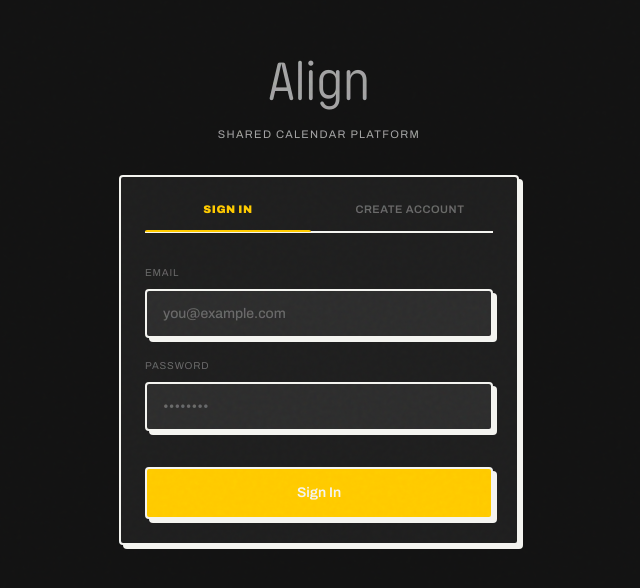
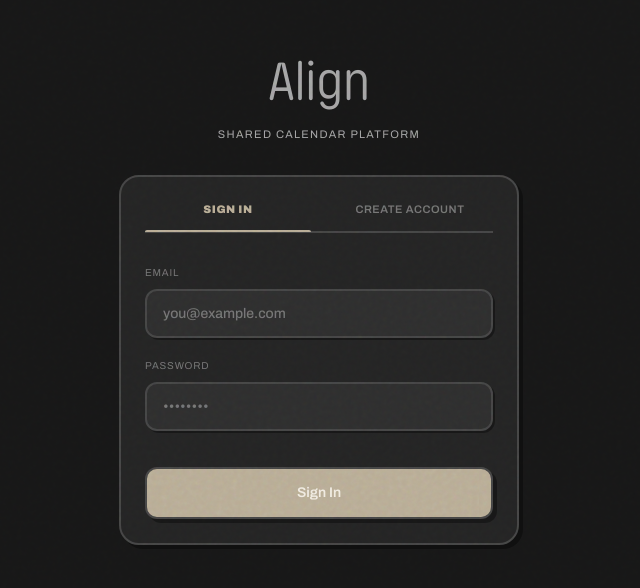
Before and after one commit to SimpleMindedMoron/minimal-calendar, a Next.js app: page /login in a window 1280 px wide. Shown: the part 108-696 px from the top of the page, without its empty margins (321-961 px from the left). Built offline with nearby package versions, Linux system fonts and the light colour scheme; no server answers.

Commit message:
Update design to muted bento box design

```diff
--- a/app/components/calendar-panel/calendar-panel.module.css
+++ b/app/components/calendar-panel/calendar-panel.module.css
@@ -20,20 +20,20 @@
   color: var(--ink);
   width: 24px;
   height: 24px;
-  border-radius: 4px;
+  border-radius: 12px;
   font-size: 12px;
   cursor: pointer;
   display: flex;
   align-items: center;
   justify-content: center;
   transition: all 0.1s;
-  box-shadow: 2px 2px 0px 0px var(--rule);
+  box-shadow: 2px 2px 0px 0px var(--shadow);
 }
 
 .nav button:hover {
   background: var(--surface-raised);
   transform: translate(2px, 2px);
-  box-shadow: 0px 0px 0px 0px var(--rule);
+  box-shadow: 0px 0px 0px 0px transparent;
 }
 
 .addBtn {
@@ -44,17 +44,17 @@
   background: var(--gold) !important;
   border: 2px solid var(--rule) !important;
   padding: 8px 14px !important;
-  border-radius: 4px !important;
+  border-radius: 12px !important;
   cursor: pointer;
   width: auto !important;
   height: auto !important;
-  box-shadow: 2px 2px 0px 0px var(--rule);
+  box-shadow: 2px 2px 0px 0px var(--shadow);
   transition: all 0.1s;
 }
 
 .addBtn:hover {
   transform: translate(2px, 2px);
-  box-shadow: 0px 0px 0px 0px var(--rule);
+  box-shadow: 0px 0px 0px 0px transparent;
 }
 
 .weekdays {
@@ -155,11 +155,11 @@
 }
 
 .tab {
-  font-family: 'Archivo', sans-serif;
+  font-family: 'Pilcrow Rounded', sans-serif;
   font-size: 8.5px;
   letter-spacing: 0.03em;
   padding: 1.5px 5px;
-  border-radius: 2px;
+  border-radius: 4px;
   line-height: 1.5;
   white-space: nowrap;
   overflow: hidden;
@@ -290,14 +290,14 @@
   left: 0;
   background: var(--surface-raised, #1a1a1a);
   border: 2px solid var(--rule);
-  border-radius: 4px;
+  border-radius: 12px;
   padding: 8px;
   display: flex;
   flex-direction: column;
   gap: 0;
   width: 222px;
   z-index: 100;
-  box-shadow: 4px 4px 0px 0px var(--rule);
+  box-shadow: 4px 4px 0px 0px var(--shadow);
   animation: dropdown-in 0.15s cubic-bezier(0.22, 1, 0.36, 1) forwards;
 }
 
@@ -348,7 +348,7 @@
   color: var(--ink);
   width: 24px;
   height: 24px;
-  border-radius: 4px;
+  border-radius: 12px;
   font-size: 14px;
   cursor: pointer;
   display: flex;
@@ -358,13 +358,13 @@
   flex-shrink: 0;
   width: 24px !important;
   height: 24px !important;
-  box-shadow: 2px 2px 0px 0px var(--rule);
+  box-shadow: 2px 2px 0px 0px var(--shadow);
 }
 
 .backBtn:hover {
   background: var(--surface-raised);
   transform: translate(2px, 2px);
-  box-shadow: 0px 0px 0px 0px var(--rule);
+  box-shadow: 0px 0px 0px 0px transparent;
 }
 
 .yearViewTitle {
@@ -506,7 +506,7 @@
   color: var(--ink);
   background: var(--surface);
   border: 2px solid transparent;
-  border-radius: 4px;
+  border-radius: 8px;
   padding: 6px 4px;
   cursor: pointer;
   text-align: center;
--- a/app/components/event-dialog/event-dialog.module.css
+++ b/app/components/event-dialog/event-dialog.module.css
@@ -16,9 +16,9 @@
   width: min(100%, 31rem);
   padding: clamp(1.4rem, 4vw, 2.25rem);
   border: 2px solid var(--rule);
-  border-radius: 4px;
+  border-radius: 24px;
   background: var(--surface);
-  box-shadow: 4px 4px 0px 0px var(--rule);
+  box-shadow: 4px 4px 0px 0px var(--shadow);
   animation: dialog-in 280ms cubic-bezier(0.22, 1, 0.36, 1) both;
 }
 
@@ -57,13 +57,13 @@
   min-height: 2.75rem;
   padding: 0.65rem 0.75rem;
   border: 2px solid var(--rule);
-  border-radius: 4px;
+  border-radius: 12px;
   background: var(--surface-raised);
   color: var(--ink);
   font-family: 'Archivo', sans-serif;
   font-size: 14px;
   transition: all 0.1s;
-  box-shadow: 4px 4px 0px 0px var(--rule);
+  box-shadow: 2px 2px 0px 0px var(--shadow);
 }
 
 .field input:hover,
@@ -72,7 +72,7 @@
   border-color: var(--rule);
   outline: none;
   transform: translate(2px, 2px);
-  box-shadow: 2px 2px 0px 0px var(--rule);
+  box-shadow: 0px 0px 0px 0px transparent;
 }
 
 .actions {
@@ -86,13 +86,13 @@
 .saveButton {
   min-height: 2.65rem;
   padding: 0.55rem 1.2rem;
-  border-radius: 4px;
+  border-radius: 12px;
   font-family: 'Archivo', sans-serif;
   font-size: 13px;
   font-weight: 500;
   transition: all 0.1s;
   cursor: pointer;
-  box-shadow: 4px 4px 0px 0px var(--rule);
+  box-shadow: 4px 4px 0px 0px var(--shadow);
 }
 
 .cancelButton {
@@ -105,7 +105,7 @@
   background: var(--surface-raised);
   color: var(--ink);
   transform: translate(2px, 2px);
-  box-shadow: 2px 2px 0px 0px var(--rule);
+  box-shadow: 2px 2px 0px 0px var(--shadow);
 }
 
 .saveButton {
@@ -117,12 +117,12 @@
 .saveButton:hover {
   opacity: 1;
   transform: translate(2px, 2px);
-  box-shadow: 2px 2px 0px 0px var(--rule);
+  box-shadow: 2px 2px 0px 0px var(--shadow);
 }
 
 .saveButton:active {
   transform: translate(4px, 4px);
-  box-shadow: 0px 0px 0px 0px var(--rule);
+  box-shadow: 0px 0px 0px 0px transparent;
 }
 
 @keyframes fade-in {
--- a/app/components/login-form/login-form.module.css
+++ b/app/components/login-form/login-form.module.css
@@ -54,8 +54,8 @@
   width: 100%;
   margin-bottom: 1.5rem;
   padding: 0.8rem;
-  border-radius: 6px;
-  font-family: 'Archivo', sans-serif;
+  border-radius: 12px;
+  font-family: "Archivo", sans-serif;
   font-size: 13px;
   text-align: center;
   animation: fade-in 300ms ease;
@@ -96,14 +96,14 @@
   min-height: 3rem;
   padding: 0.75rem 1rem;
   border: 2px solid var(--rule);
-  border-radius: 4px;
+  border-radius: 12px;
   background: var(--surface-raised);
   font-weight: 500;
   color: var(--ink);
-  font-family: 'Archivo', sans-serif;
+  font-family: "Archivo", sans-serif;
   font-size: 14px;
   transition: all 0.1s ease;
-  box-shadow: 4px 4px 0px 0px var(--rule);
+  box-shadow: 2px 2px 0px 0px var(--shadow);
 }
 
 .field input::placeholder {
@@ -121,7 +121,7 @@
   font-weight: 500;
   outline: none;
   transform: translate(2px, 2px);
-  box-shadow: 2px 2px 0px 0px var(--rule);
+  box-shadow: 0px 0px 0px 0px transparent;
 }
 
 .submitButton {
@@ -129,26 +129,26 @@
   min-height: 3.2rem;
   margin-top: 1rem;
   border: 2px solid var(--rule);
-  border-radius: 4px;
+  border-radius: 12px;
   background: var(--gold);
   color: var(--ink);
-  font-family: 'Archivo', sans-serif;
+  font-family: "Archivo", sans-serif;
   font-size: 14px;
   font-weight: 600;
   transition: all 0.1s ease;
   cursor: pointer;
-  box-shadow: 4px 4px 0px 0px var(--rule);
+  box-shadow: 4px 4px 0px 0px var(--shadow);
 }
 
 .submitButton:hover:not(:disabled) {
   background: var(--exam-dim);
   transform: translate(2px, 2px);
-  box-shadow: 2px 2px 0px 0px var(--rule);
+  box-shadow: 2px 2px 0px 0px var(--shadow);
 }
 
 .submitButton:active:not(:disabled) {
   transform: translate(4px, 4px);
-  box-shadow: 0px 0px 0px 0px var(--rule);
+  box-shadow: 0px 0px 0px 0px transparent;
 }
 
 .submitButton:disabled {
@@ -156,7 +156,7 @@
   color: var(--ink-faint);
   cursor: not-allowed;
   transform: translate(4px, 4px);
-  box-shadow: 0px 0px 0px 0px var(--rule);
+  box-shadow: 0px 0px 0px 0px transparent;
 }
 
 
--- a/app/components/room-dialog/room-dialog.module.css
+++ b/app/components/room-dialog/room-dialog.module.css
@@ -15,9 +15,9 @@
   width: min(100%, 31rem);
   padding: clamp(1.4rem, 4vw, 2.25rem);
   border: 2px solid var(--rule);
-  border-radius: 4px;
+  border-radius: 24px;
   background: var(--surface);
-  box-shadow: 4px 4px 0px 0px var(--rule);
+  box-shadow: 4px 4px 0px 0px var(--shadow);
   animation: dialog-in 280ms cubic-bezier(0.22, 1, 0.36, 1) both;
 }
 
@@ -102,13 +102,13 @@
   min-height: 2.75rem;
   padding: 0.65rem 0.75rem;
   border: 2px solid var(--rule);
-  border-radius: 4px;
+  border-radius: 12px;
   background: var(--surface-raised);
   color: var(--ink);
   font-family: 'Archivo', sans-serif;
   font-size: 14px;
   transition: all 0.1s;
-  box-shadow: 4px 4px 0px 0px var(--rule);
+  box-shadow: 2px 2px 0px 0px var(--shadow);
 }
 
 .field input:hover,
@@ -117,7 +117,7 @@
   border-color: var(--rule);
   outline: none;
   transform: translate(2px, 2px);
-  box-shadow: 2px 2px 0px 0px var(--rule);
+  box-shadow: 0px 0px 0px 0px transparent;
 }
 
 .actions {
@@ -131,13 +131,13 @@
 .saveButton {
   min-height: 2.65rem;
   padding: 0.55rem 1.2rem;
-  border-radius: 4px;
+  border-radius: 12px;
   font-family: 'Archivo', sans-serif;
   font-size: 13px;
   font-weight: 500;
   transition: all 0.1s;
   cursor: pointer;
-  box-shadow: 4px 4px 0px 0px var(--rule);
+  box-shadow: 4px 4px 0px 0px var(--shadow);
 }
 
 .cancelButton {
@@ -150,7 +150,7 @@
   background: var(--surface-raised);
   color: var(--ink);
   transform: translate(2px, 2px);
-  box-shadow: 2px 2px 0px 0px var(--rule);
+  box-shadow: 2px 2px 0px 0px var(--shadow);
 }
 
 .saveButton {
@@ -162,12 +162,12 @@
 .saveButton:hover {
   opacity: 1;
   transform: translate(2px, 2px);
-  box-shadow: 2px 2px 0px 0px var(--rule);
+  box-shadow: 2px 2px 0px 0px var(--shadow);
 }
 
 .saveButton:active {
   transform: translate(4px, 4px);
-  box-shadow: 0px 0px 0px 0px var(--rule);
+  box-shadow: 0px 0px 0px 0px transparent;
 }
 
 .saveButton:disabled {
@@ -175,7 +175,7 @@
   color: var(--ink-faint);
   cursor: not-allowed;
   transform: translate(4px, 4px);
-  box-shadow: 0px 0px 0px 0px var(--rule);
+  box-shadow: 0px 0px 0px 0px transparent;
 }
 
 @keyframes fade-in {
--- a/app/globals.css
+++ b/app/globals.css
@@ -22,32 +22,35 @@
 /* ── Colour Tokens ───────────────────────────────────────────────────── */
 :root {
   /* Backgrounds */
-  --bg: #121212;
-  --bg-warm: #121212;
-  --surface: #1e1e1e;
-  --surface-raised: #2c2c2c;
+  --bg: #171717;
+  --bg-warm: #171717;
+  --surface: #242424;
+  --surface-raised: #2E2E2E;
 
   /* Ink */
-  --ink: #f4f4f0;
-  --ink-dim: #a0a0a0;
-  --ink-faint: #666666;
+  --ink: #F0EBE1;
+  --ink-dim: #A3A3A3;
+  --ink-faint: #737373;
 
   /* Rules / borders */
-  --rule: #f4f4f0;
-  --rule-soft: #444444;
+  --rule: #454545;
+  --rule-soft: #333333;
 
-  /* Event types (Neobrutalism Pop Colors) */
-  --exam: #121212; /* Dark text for events */
-  --exam-dim: #ff90e8; /* Pink background */
+  /* Event types (Muted Pastels for dark mode) */
+  --exam: #171717;
+  --exam-dim: #D69494; /* Soft clay/pink */
 
-  --quiz: #121212;
-  --quiz-dim: #bde0fe; /* Mint background */
+  --quiz: #171717;
+  --quiz-dim: #94ADD6; /* Soft blue */
 
-  --study: #121212;
-  --study-dim: #ffc900; /* Yellow background */
+  --study: #171717;
+  --study-dim: #C7C08F; /* Soft sage/sand */
 
   /* Accent */
-  --gold: #ffc900; /* Yellow accent */
+  --gold: #B8AC95; /* Muted taupe */
+
+  /* Soft Neobrutalism Shadows */
+  --shadow: rgba(0, 0, 0, 0.35);
 }
 
 /* ══════════════════════════════════════════════════════════════════════
--- a/app/page.module.css
+++ b/app/page.module.css
@@ -63,9 +63,9 @@
 .panel {
   background: var(--surface);
   border: 2px solid var(--rule);
-  border-radius: 4px;
+  border-radius: 20px;
   padding: 24px;
-  box-shadow: 4px 4px 0px 0px var(--rule);
+  box-shadow: 4px 4px 0px 0px var(--shadow);
 }
 
 .sidebar {
@@ -77,9 +77,9 @@
 .upcomingPanel {
   background: var(--surface);
   border: 2px solid var(--rule);
-  border-radius: 4px;
+  border-radius: 20px;
   padding: 24px;
-  box-shadow: 4px 4px 0px 0px var(--rule);
+  box-shadow: 4px 4px 0px 0px var(--shadow);
 }
 
 .upcomingTitle {
@@ -161,21 +161,21 @@
   background: var(--surface);
   border: 2px solid var(--rule);
   color: var(--ink);
-  border-radius: 4px;
+  border-radius: 12px;
   font-size: 12px;
   padding: 4px 8px;
-  font-family: "Archivo", sans-serif;
+  font-family: 'Jost', sans-serif;
   display: inline-flex;
   align-items: center;
   gap: 6px;
   transition: all 0.1s;
-  box-shadow: 2px 2px 0px 0px var(--rule);
+  box-shadow: 2px 2px 0px 0px var(--shadow);
 }
 
 .headerBtn:hover {
   background: var(--surface-raised);
   transform: translate(2px, 2px);
-  box-shadow: 0px 0px 0px 0px var(--rule);
+  box-shadow: 0px 0px 0px 0px transparent;
 }
 
 .dangerBtn:hover {
@@ -216,10 +216,10 @@
   margin-top: 8px;
   background: var(--surface-raised);
   border: 2px solid var(--rule);
-  border-radius: 4px;
+  border-radius: 12px;
   padding: 8px;
   min-width: 200px;
-  box-shadow: 4px 4px 0px 0px var(--rule);
+  box-shadow: 4px 4px 0px 0px var(--shadow);
   z-index: 100;
   display: flex;
   flex-direction: column;
@@ -244,11 +244,11 @@
   background: transparent;
   border: none;
   color: var(--ink);
-  font-family: "Archivo", sans-serif;
+  font-family: 'Jost', sans-serif;
   font-size: 14px;
   text-align: left;
   padding: 8px 12px;
-  border-radius: 4px;
+  border-radius: 8px;
   cursor: pointer;
   transition: background 0.2s;
 }
```
